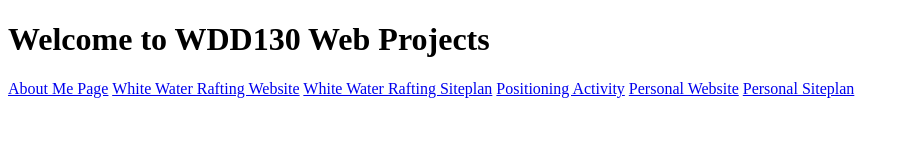
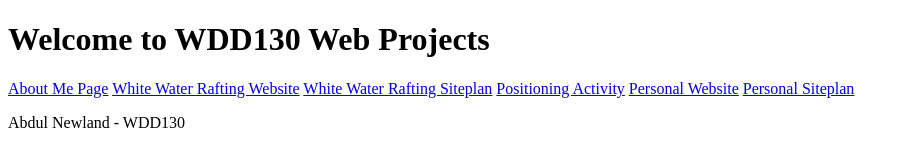
Before and after one commit to Jamall1441/WDD130, a plain HTML site: page index.html in a window 1280 px wide. Shown: the whole page, without its empty margins (0-909 px from the left). Drawn offline with Linux system fonts and the light colour scheme.

Commit message:
Added a new paragraph

```diff
--- a/index.html
+++ b/index.html
@@ -16,5 +16,8 @@
       <a href="#">Personal Website</a>
       <a href="#">Personal Siteplan</a>
     </nav>
+
+    <p>Abdul Newland - WDD130</p>
+
 </body>
 </html>
```
